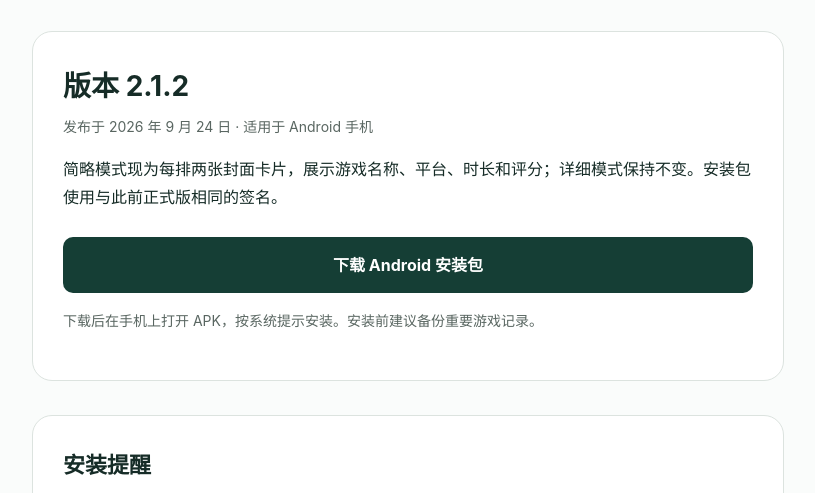
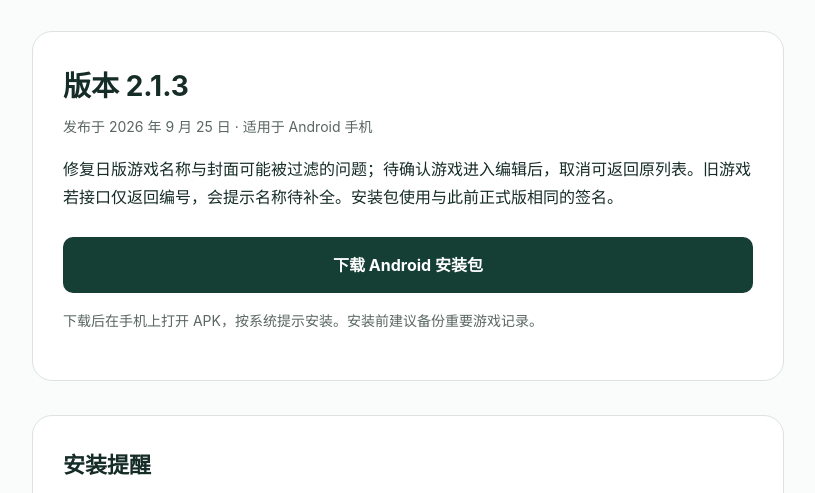
Before and after one commit to Clay10096/game-notes-support, a plain HTML site: page android/index.html in a window 1280 px wide. Shown: the part 232-725 px from the top of the page, without its empty margins (232-1047 px from the left). Drawn offline with Linux system fonts and the light colour scheme.

Commit message:
更新 Android 2.1.3 下载页面

```diff
--- a/android/index.html
+++ b/android/index.html
@@ -27,10 +27,10 @@
     <h1>获取游戏笔记安卓版</h1>
     <p class="lead">以后有新版本，会在此页显示；App 内“个人设置 → 获取最新版本”也会读取这里的版本信息。</p>
     <section class="card" aria-labelledby="version-title">
-      <h2 id="version-title" class="version">版本 2.1.2</h2>
-      <p class="meta">发布于 2026 年 9 月 24 日 · 适用于 Android 手机</p>
-      <p>简略模式现为每排两张封面卡片，展示游戏名称、平台、时长和评分；详细模式保持不变。安装包使用与此前正式版相同的签名。</p>
-      <a class="button" href="游戏笔记-Android-v2.1.2-release.apk" download>下载 Android 安装包</a>
+      <h2 id="version-title" class="version">版本 2.1.3</h2>
+      <p class="meta">发布于 2026 年 9 月 25 日 · 适用于 Android 手机</p>
+      <p>修复日版游戏名称与封面可能被过滤的问题；待确认游戏进入编辑后，取消可返回原列表。旧游戏若接口仅返回编号，会提示名称待补全。安装包使用与此前正式版相同的签名。</p>
+      <a class="button" href="游戏笔记-Android-v2.1.3-release.apk" download>下载 Android 安装包</a>
       <p class="small">下载后在手机上打开 APK，按系统提示安装。安装前建议备份重要游戏记录。</p>
     </section>
     <section class="card" aria-labelledby="install-title">
```
